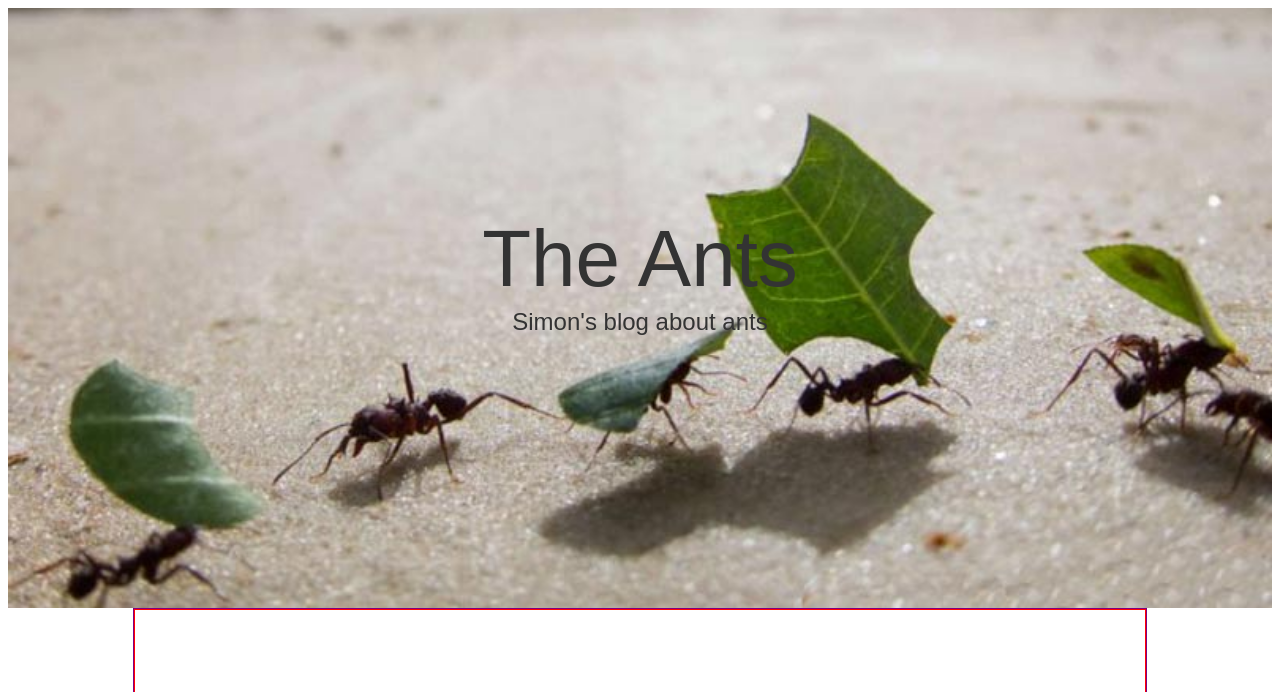
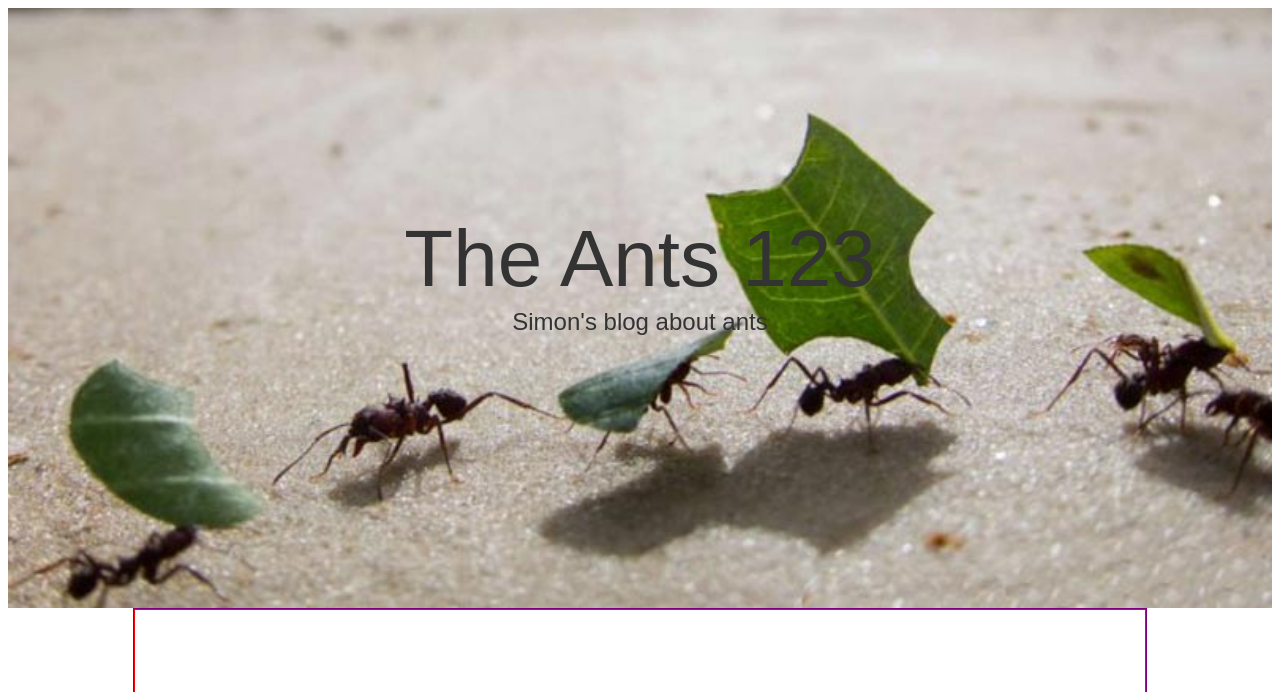
Before and after one commit to anatinge/uxdiary, a plain HTML site: page index.html in a window 1280 px wide. Shown: the top 692 px of the page. Drawn offline with Linux system fonts and the light colour scheme.

Commit message:
Update index.html

```diff
--- a/index.html
+++ b/index.html
@@ -110,7 +110,7 @@ button:hover {
 <!--HEADER-->
     <div class="header">
     <div class="header-text">
-        <div style="font-size: 80px;";>The Ants</div>
+        <div style="font-size: 80px;";>The Ants 123</div>
         <div style="font-size: 24px; padding-top: 40px;";>Simon's blog about ants</div>
     </div>
     </div>
```
